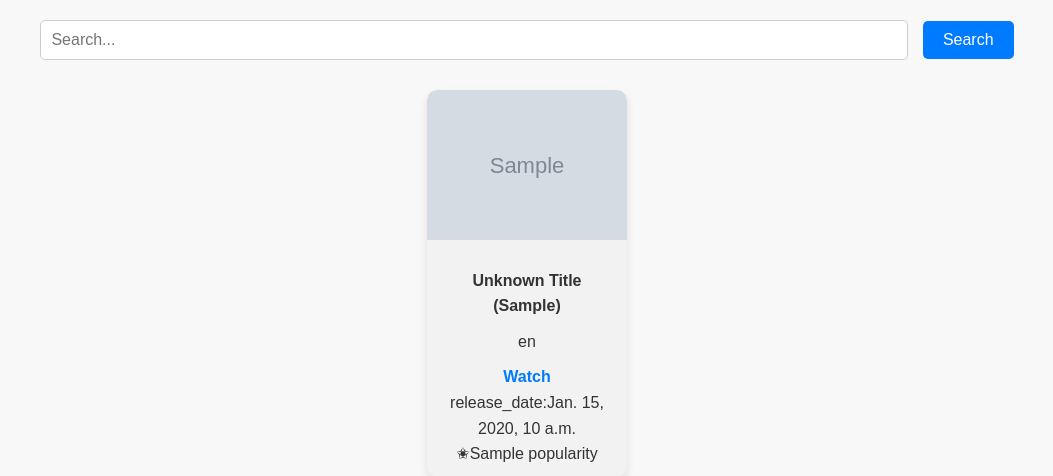
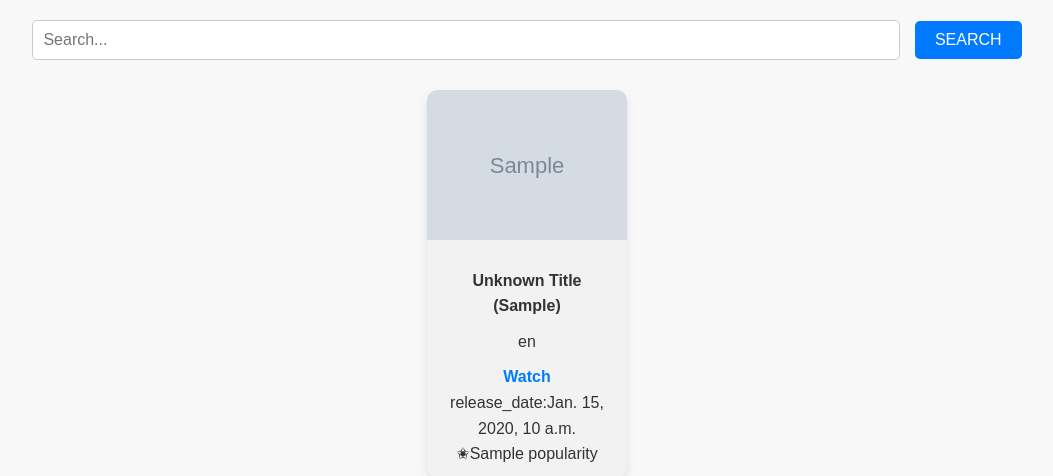
Before and after one commit to anfiquehussain/netflix-tmdb, a Django app: template Home/templates/index.html in a window 1280 px wide. Shown: the top 476 px of the page, without its empty margins (113-1166 px from the left). Run offline with Django 5.2, Linux system fonts and the light colour scheme; the template is opened without the code that fills it: most values are stand-ins (such as "Sample title", 1, 10 or a date in 2020); grey boxes marked "Sample" are stand-in pictures.

Commit message:
Update index.html SEARCH

```diff
--- a/Home/templates/index.html
+++ b/Home/templates/index.html
@@ -142,7 +142,7 @@
     <div class="search-form">
         <form action="{% url 'homepage' %}" method="GET">
             <input class="search-input" id="query_name" type="text" name="query_name" placeholder="Search...">
-            <button class="search-submit" type="submit">Search</button>
+            <button class="search-submit" type="submit">SEARCH</button>
         </form>
     </div>
 
```
